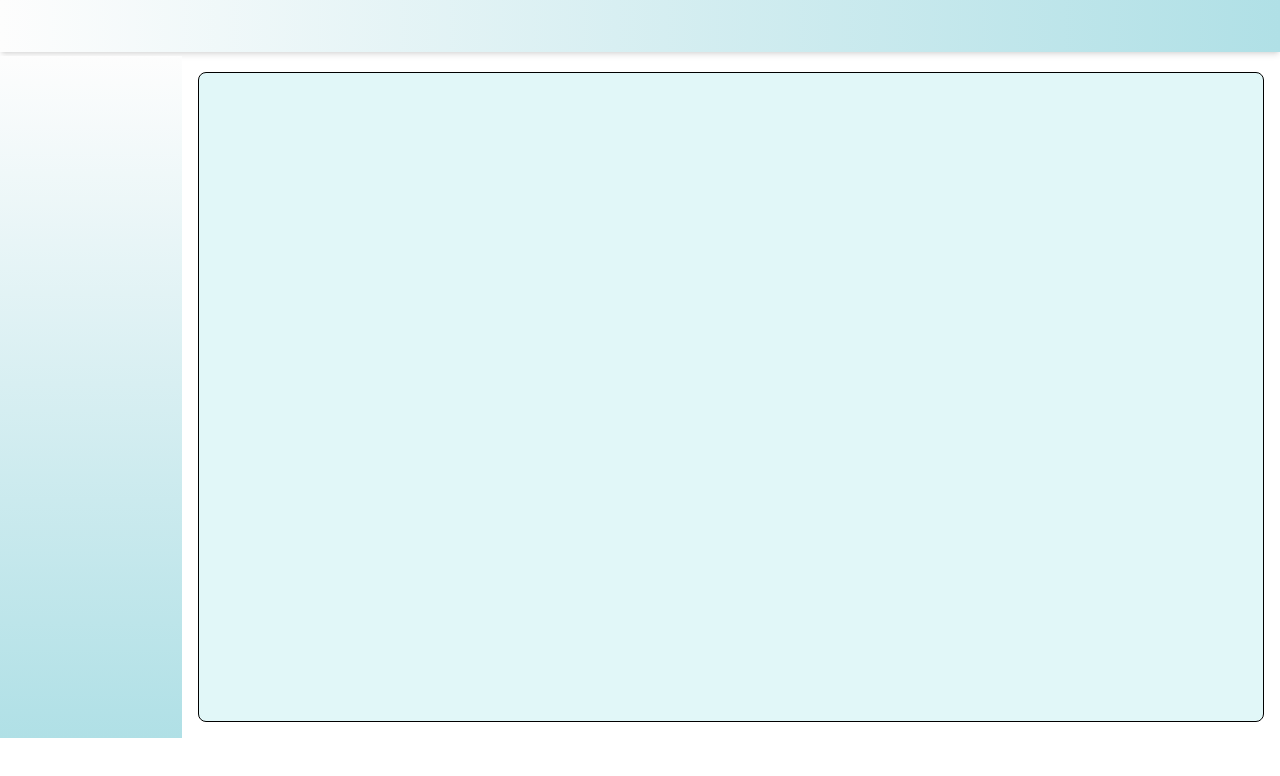
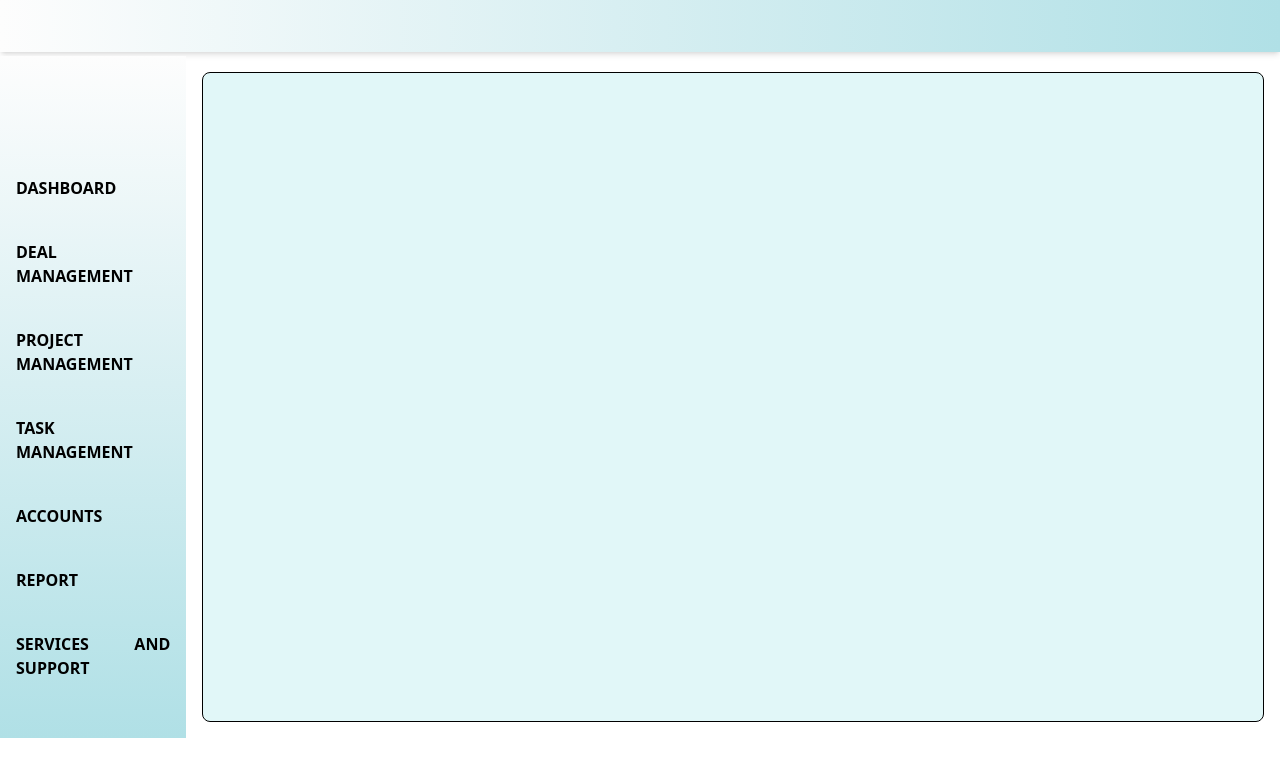
Before and after one commit to Raktim-Koner/customer-relationship-management, a React (Create React App) app: page / in a window 1280 px wide. Shown: the top 776 px of the page. Built offline with nearby package versions, Linux system fonts and the light colour scheme.

Commit message:
List of  Sidebar Added

```diff
--- a/src/Components/Universal-Components/Sidebar.js
+++ b/src/Components/Universal-Components/Sidebar.js
@@ -1,13 +1,23 @@
-import React from 'react'
+import React from 'react';
 
 const Sidebar = () => {
   return (
-    <div className=' flex items-center h-[42.6rem] w-1/6'
-    style={{ background: "linear-gradient(to bottom, #FDFDFD, #B0E0E6)" }}
+    <div
+      className="flex items-start h-[42.6rem] w-1/6 px-4 py-6"
+      style={{ background: 'linear-gradient(to bottom, #FDFDFD, #B0E0E6)' }}
     >
+      <ul className="mt-24 font-bold text-justify">
+        <li className='mb-10'>DASHBOARD</li>
+        <li className='mb-10'>DEAL MANAGEMENT</li>
+        <li className='mb-10'>PROJECT MANAGEMENT</li>
+        <li className='mb-10'>TASK MANAGEMENT</li>
+        <li className='mb-10'>ACCOUNTS</li>
+        <li className='mb-10'>REPORT</li>
+        <li className='mb-10'>SERVICES AND SUPPORT</li>
 
+      </ul>
     </div>
-  )
-}
+  );
+};
 
-export default Sidebar
+export default Sidebar;
```
